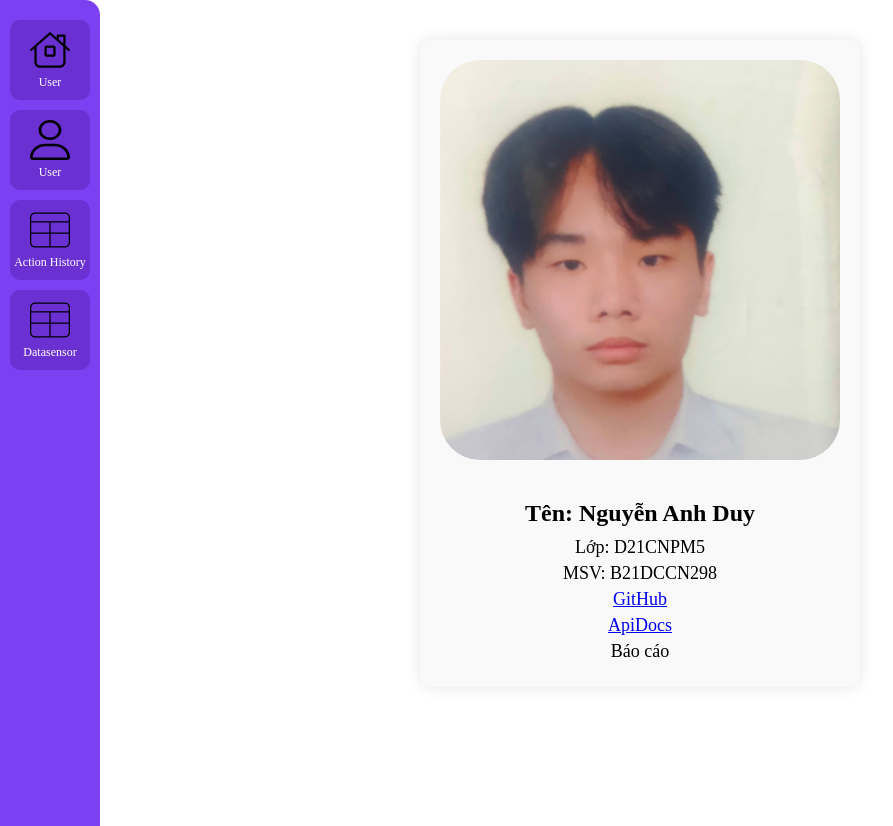
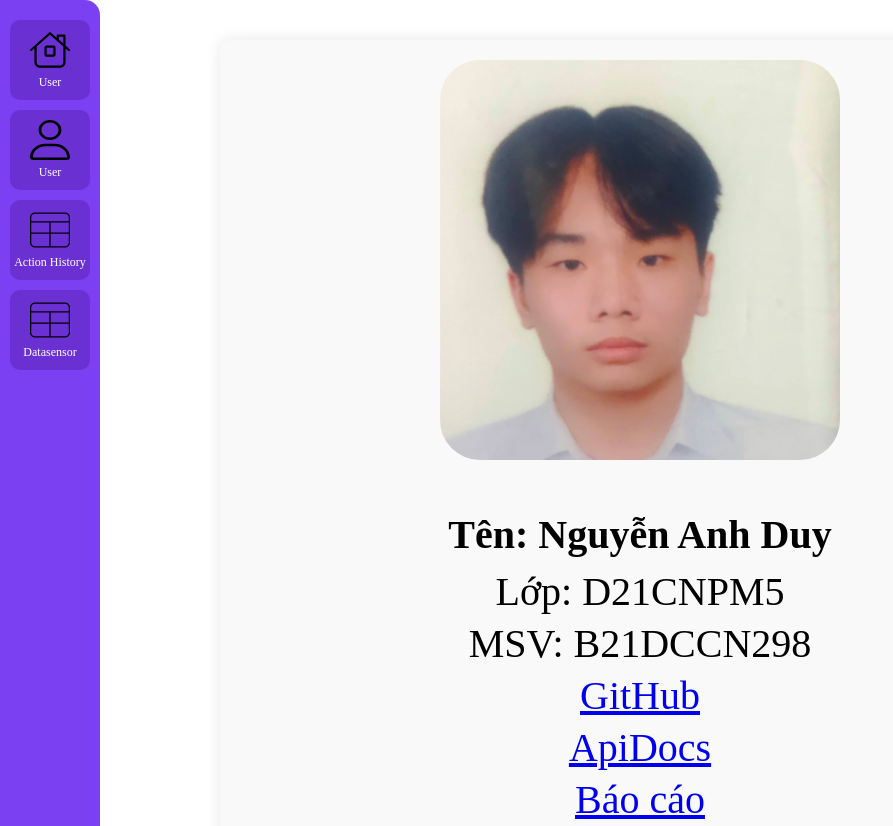
Before and after one commit to NahDuy/IoT, a plain HTML site: page frontend/user-info.html in a window 1280 px wide. Shown: the top 826 px of the page, without its empty margins (0-893 px from the left). Drawn offline with Linux system fonts and the light colour scheme.

Commit message:
lannayfinalthat

```diff
--- a/frontend/styleuser.css
+++ b/frontend/styleuser.css
@@ -1,5 +1,5 @@
 .user-info {
-    max-width: 400px;
+    max-width: 800px;
     margin: 40px auto;
     padding: 20px;
     text-align: center;
--- a/frontend/user-info.html
+++ b/frontend/user-info.html
@@ -32,13 +32,13 @@
     </div>
   <div class="user-info">
     <img src="./img/z5288355148201_48f4a14ebd904746db54fd63ac91a631.jpg" alt="User Image" class="user-image">
-    <h1>Tên: Nguyễn Anh Duy</h1>
-    <p>Lớp: D21CNPM5
+    <h1 style="font-size: 40px;">Tên: Nguyễn Anh Duy</h1>
+    <p style="font-size: 40px;">Lớp: D21CNPM5
     </p>
-    <p>MSV: B21DCCN298</p>
-    <p><a href="https://github.com/NahDuy/IoT">GitHub</a></p>
-    <p> <a href="https://documenter.getpostman.com/view/37354778/2sAXqtbgn5">ApiDocs</a></p>
-    <p>Báo cáo</p>
+    <p style="font-size: 40px;">MSV: B21DCCN298</p>
+    <p style="font-size: 40px;"><a href="https://github.com/NahDuy/IoT">GitHub</a></p>
+    <p style="font-size: 40px;"> <a href="https://documenter.getpostman.com/view/37354778/2sAXqtbgn5">ApiDocs</a></p>
+    <p style="font-size: 40px;"><a href="./BÁO CÁO.pdf">Báo cáo</a></p>
 
   </div>
 
```
Also changed, not shown: 1 other file.
